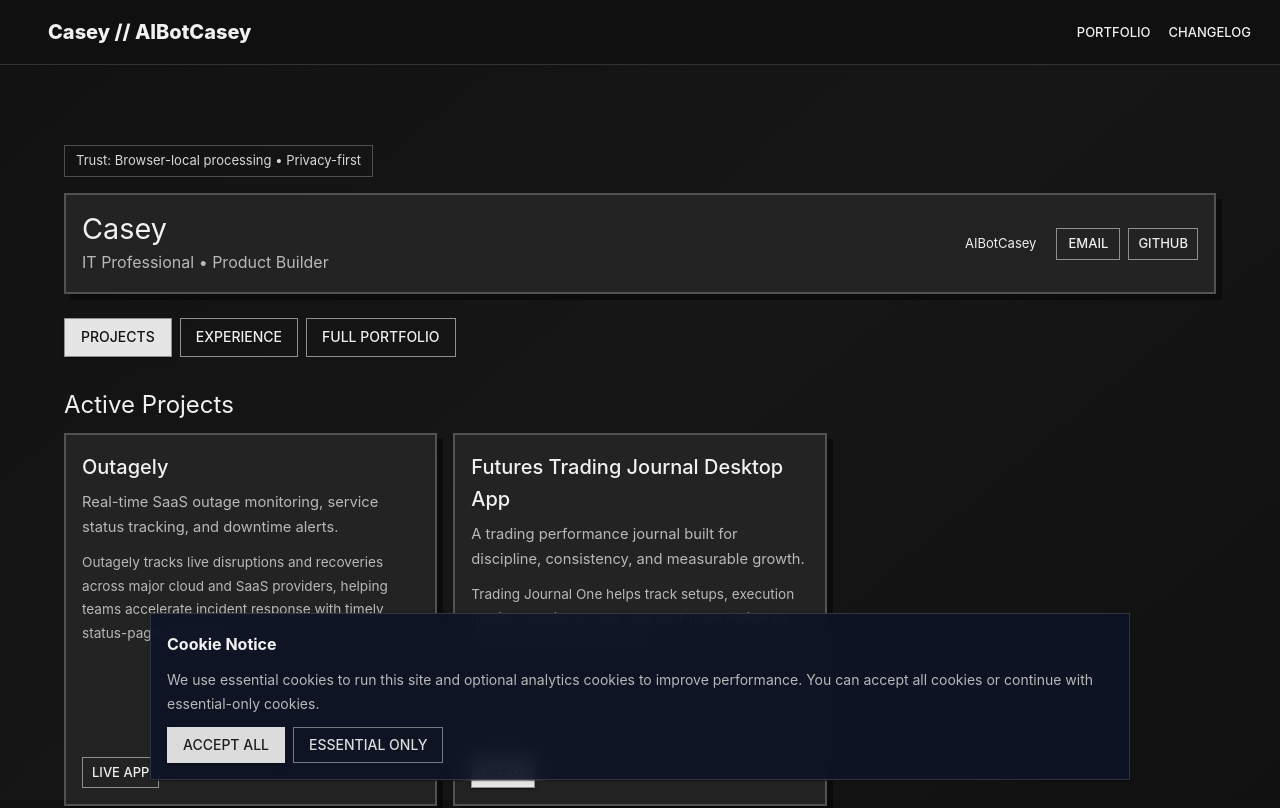
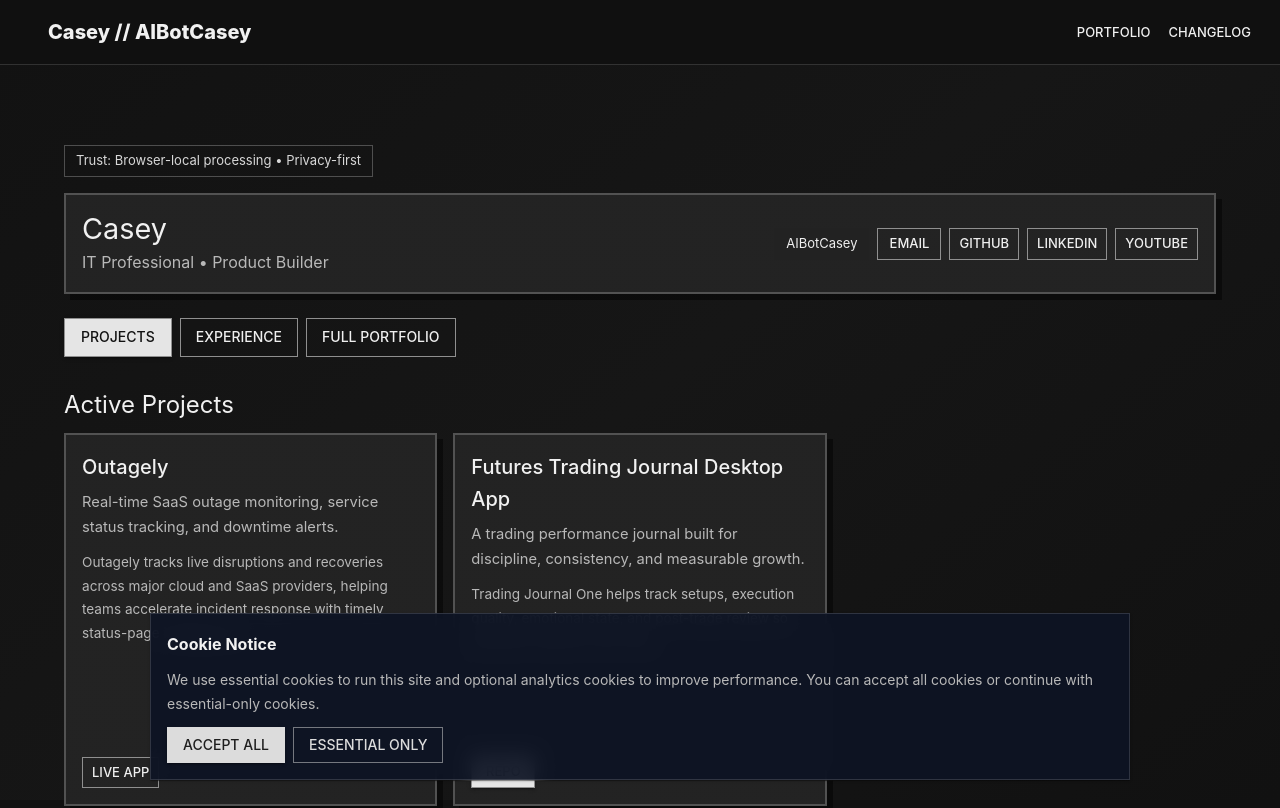
Before and after one commit to AIBotCasey/casey-pages, a React (Vite) app: page / in a window 1280 px wide. Shown: the top 808 px of the page. Built offline with nearby package versions, Linux system fonts and the light colour scheme; some icons are missing.

Commit message:
Profile card: add LinkedIn and YouTube links

```diff
--- a/src/pages/HomePage.jsx
+++ b/src/pages/HomePage.jsx
@@ -82,6 +82,26 @@
                 sx={{ borderRadius: 0, borderColor: '#8f8f8f', color: '#efefef' }}
               >
                 GitHub
+              </Button>
+              <Button
+                variant="outlined"
+                size="small"
+                href="https://www.linkedin.com/in/caseypurves/"
+                target="_blank"
+                rel="noreferrer"
+                sx={{ borderRadius: 0, borderColor: '#8f8f8f', color: '#efefef' }}
+              >
+                LinkedIn
+              </Button>
+              <Button
+                variant="outlined"
+                size="small"
+                href="https://www.youtube.com/@TechTutorialSpot"
+                target="_blank"
+                rel="noreferrer"
+                sx={{ borderRadius: 0, borderColor: '#8f8f8f', color: '#efefef' }}
+              >
+                YouTube
               </Button>
             </Stack>
           </Stack>
```
